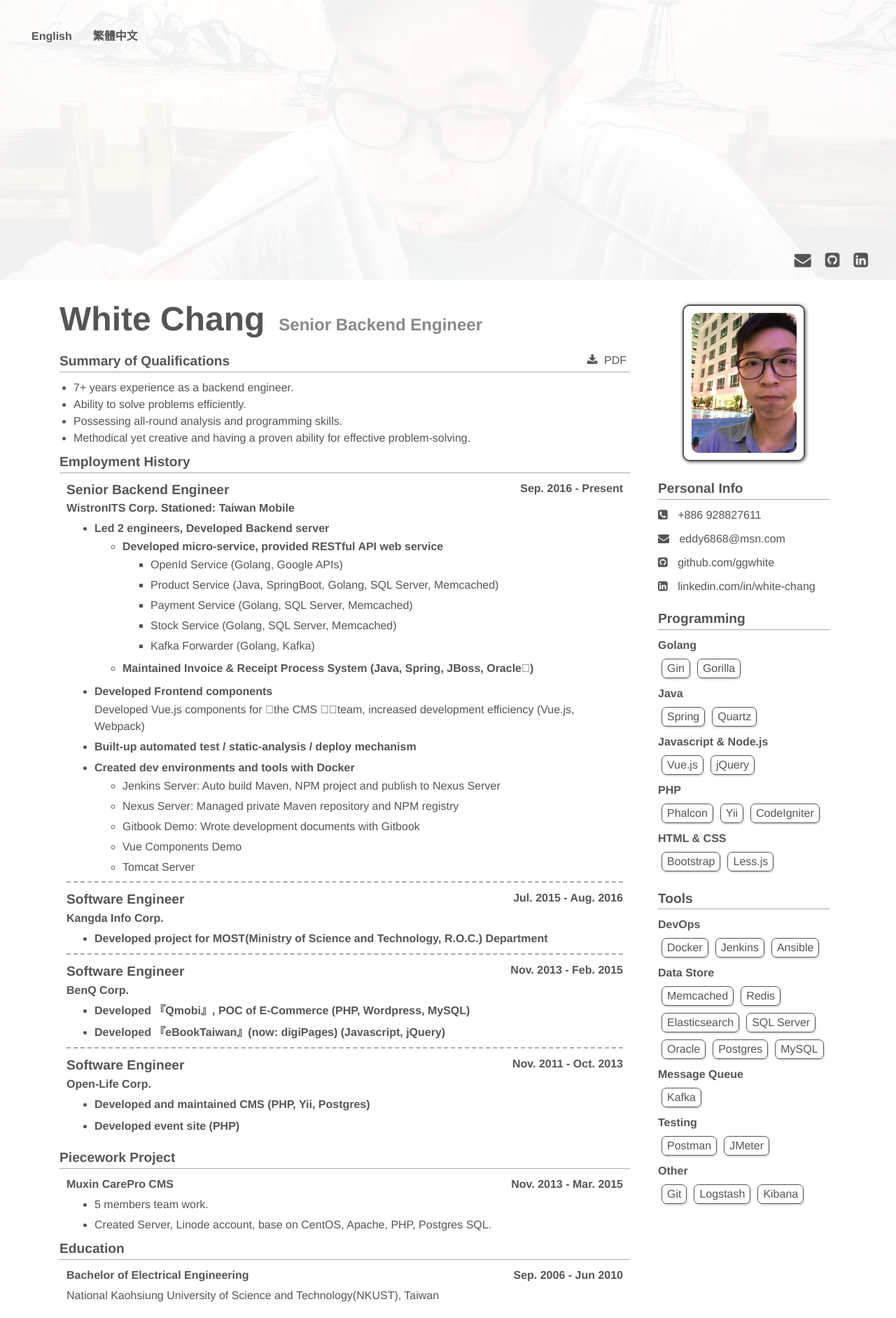
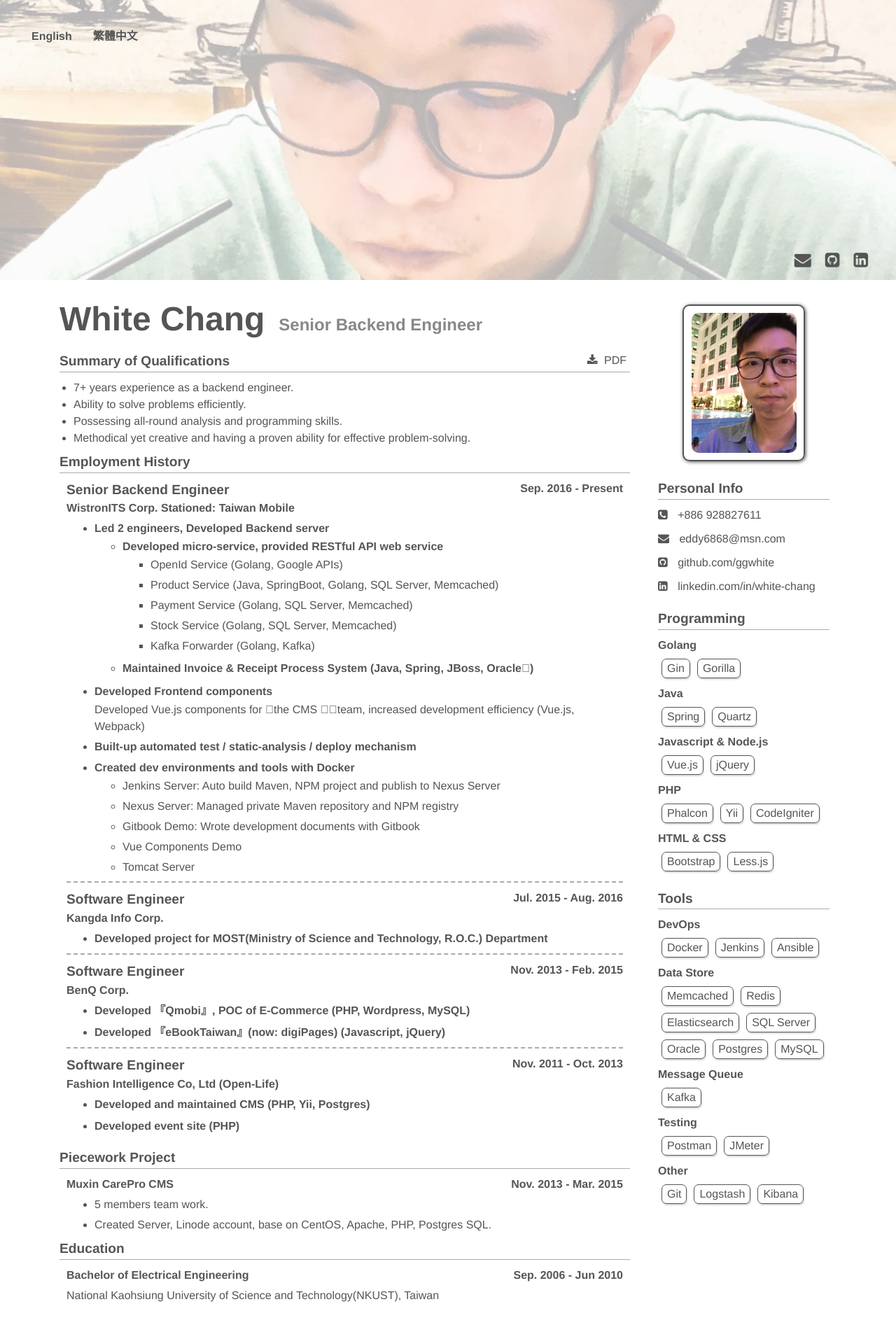
Before and after one commit to ggwhite/resume, a Vue app: page /#/ in a window 1280 px wide. Shown: the whole page at 70% size. Built offline with nearby package versions, Linux system fonts and the light colour scheme.

Commit message:
update menu

```diff
--- a/src/App.vue
+++ b/src/App.vue
@@ -1,9 +1,9 @@
 <template>
   <div id="app" @click="closeMenu">
-    <div id="nav" class="container-fluid">
+    <div id="nav" class="container-fluid" :class="{open:menu_display}">
       <div class="menu">
         <a class="fa fa-bars" @click.stop.prevent="toggleMenu"></a>
-        <section v-show="menu_display" class="mobile animated fadeInDown" ref="menu">
+        <section v-show="menu_display" class="mobile" ref="menu">
           <router-link v-for="(text, url) in menu" :key="url" :to="url">{{ text }}</router-link>
         </section>
         <section class="desktop">
@@ -88,6 +88,11 @@ a {
   height: 40px;
   padding: 10px;
   margin-bottom: 10px;
+  overflow: hidden;
+  &.open {
+    height: 120px;
+  }
+  transition: .4s;
 
   @media (min-width: 768px) {
     height: 400px;
@@ -101,18 +106,28 @@ a {
 
   &:after {
     content: "";
+    position: absolute;
+    top: 0;
+    left: 0;
+    width: 100%;
+    height: 100%;
     background-color: #555;
     background-image: url(assets/bg.jpg);
     background-size: cover;
     background-repeat: no-repeat;
     background-position: 0 85%;
-    opacity: 0.05;
-    position: absolute;
-    top: 0;
-    left: 0;
+    opacity: 0.3;
+    animation: anim 15s linear infinite;
     z-index: -1;
-    width: 100%;
-    height: 100%;
+  }
+
+  @keyframes anim {
+    50% {
+        transform: scale(2);
+    }
+    100% {
+        transform: scale(1);
+    }
   }
 
   .menu {
@@ -162,7 +177,7 @@ a {
         position: absolute;
         top: 40px;
         left: 0;
-        background-color: #FAFAFA;
+        // background-color: #FAFAFA;
         width: 100%;
         z-index: 999;
       }
--- a/src/components/Profile.vue
+++ b/src/components/Profile.vue
@@ -132,6 +132,8 @@ export default {
         right: 20px;
         width: 50px;
         padding: 0;
+        transform-origin: top right;
+        transition: .4s ease-in;
 
         &.full {
           position: fixed;
@@ -141,6 +143,7 @@ export default {
           left: 0;
           padding: 40px;
           background-color: #55555555;
+          transform-origin: top right;
 
           div {
             position: relative;
@@ -163,6 +166,7 @@ export default {
         padding: 10px;
         border: 2px solid;
         box-shadow: 1px 1px 5px;
+
         @media (max-width: 767px) {
           width: 100%;
           padding: 0;
@@ -172,6 +176,7 @@ export default {
           width: 150px;
           margin: 0 auto;
           border-radius: 10px;
+
           @media (max-width: 767px) {
             width: 100%;
             border-radius: 0px;
--- a/src/views/ResumeEn.vue
+++ b/src/views/ResumeEn.vue
@@ -172,7 +172,7 @@ export default {
         },
         {
           id: "exp-4",
-          company: "Open-Life Corp.",
+          company: "Fashion Intelligence Co, Ltd (Open-Life)",
           position: "Software Engineer",
           start: "Nov. 2011",
           end: "Oct. 2013",
```
Also changed, not shown: 7 other files (tests, documents, lock files or other folders).
